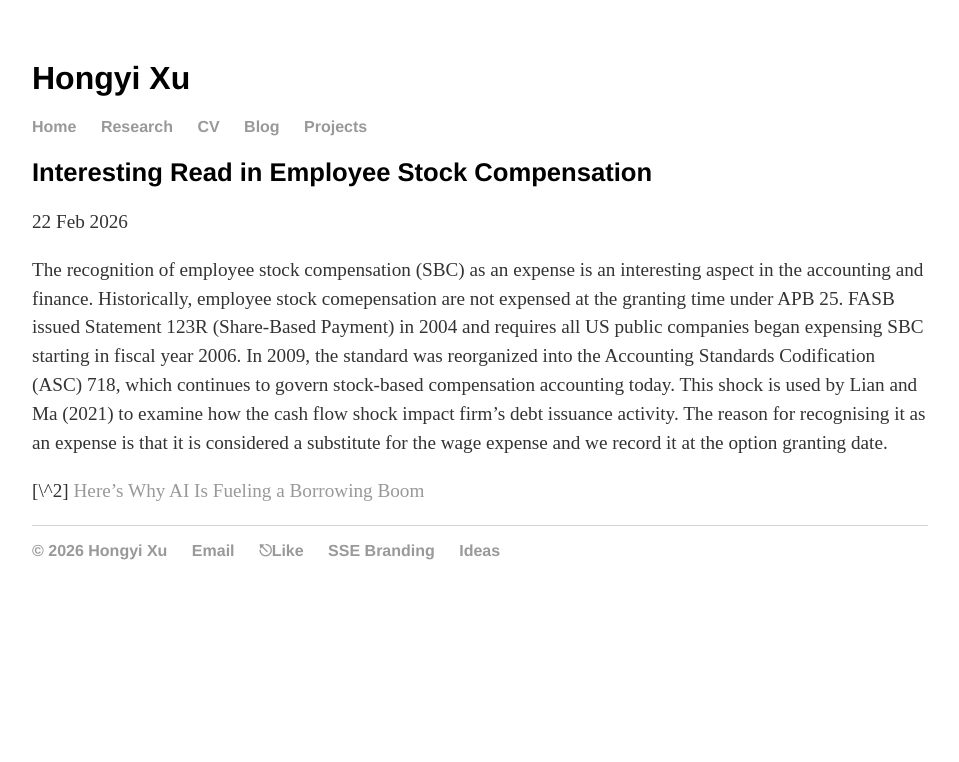
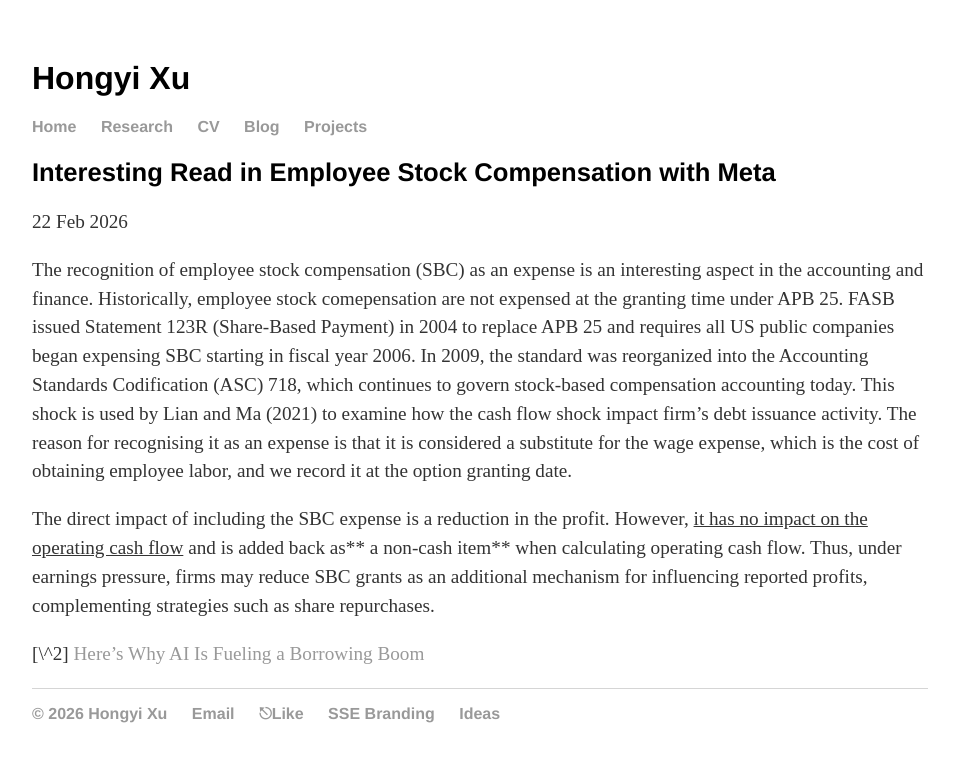
Before and after one commit to hongyileoxu/hongyileoxu.github.io, a Jekyll site: the page built from _posts/2026-02-22-employee-stock-comp.md, in a window 1280 px wide. Shown: the top 762 px of the page, without its empty margins (160-1119 px from the left). Built offline with Jekyll 4.4.1, drawn with Linux system fonts in a browser that asks for light colours.

Commit message:
Revise title and clarify SBC expense discussion
Updated the title to include 'with Meta' and clarified the explanation of SBC expense recognition.

```diff
--- a/_posts/2026-02-22-employee-stock-comp.md
+++ b/_posts/2026-02-22-employee-stock-comp.md
@@ -1,11 +1,12 @@
 ---
 layout: post
-title: "Interesting Read in Employee Stock Compensation"
+title: "Interesting Read in Employee Stock Compensation with Meta"
 date: 2026-02-22
 ---
 
-The recognition of employee stock compensation (SBC) as an expense is an interesting aspect in the accounting and finance. Historically, employee stock comepensation are not expensed at the granting time under APB 25. FASB issued Statement 123R (Share‑Based Payment) in 2004 and requires all US public companies began expensing SBC starting in fiscal year 2006. In 2009, the standard was reorganized into the Accounting Standards Codification (ASC) 718, which continues to govern stock‑based compensation accounting today. This shock is used by Lian and Ma (2021) to examine how the cash flow shock impact firm's debt issuance activity. The reason for recognising it as an expense is that it is considered a substitute for the wage expense and we record it at the option granting date.
+The recognition of employee stock compensation (SBC) as an expense is an interesting aspect in the accounting and finance. Historically, employee stock comepensation are not expensed at the granting time under APB 25. FASB issued Statement 123R (Share‑Based Payment) in 2004 to replace APB 25 and requires all US public companies began expensing SBC starting in fiscal year 2006. In 2009, the standard was reorganized into the Accounting Standards Codification (ASC) 718, which continues to govern stock‑based compensation accounting today. This shock is used by Lian and Ma (2021) to examine how the cash flow shock impact firm's debt issuance activity. The reason for recognising it as an expense is that it is considered a substitute for the wage expense, which is the cost of obtaining employee labor, and we record it at the option granting date.
 
+The direct impact of including the SBC expense is a reduction in the profit. However, <u>it has no impact on the operating cash flow</u> and is added back as** a non-cash item** when calculating operating cash flow. Thus, under earnings pressure, firms may reduce SBC grants as an additional mechanism for influencing reported profits, complementing strategies such as share repurchases.
 
 
 [\^2] [Here's Why AI Is Fueling a Borrowing Boom](https://podcasts.apple.com/sg/podcast/heres-why/id1479610314?l=zh-Hans-CN&i=1000750650408)
```
